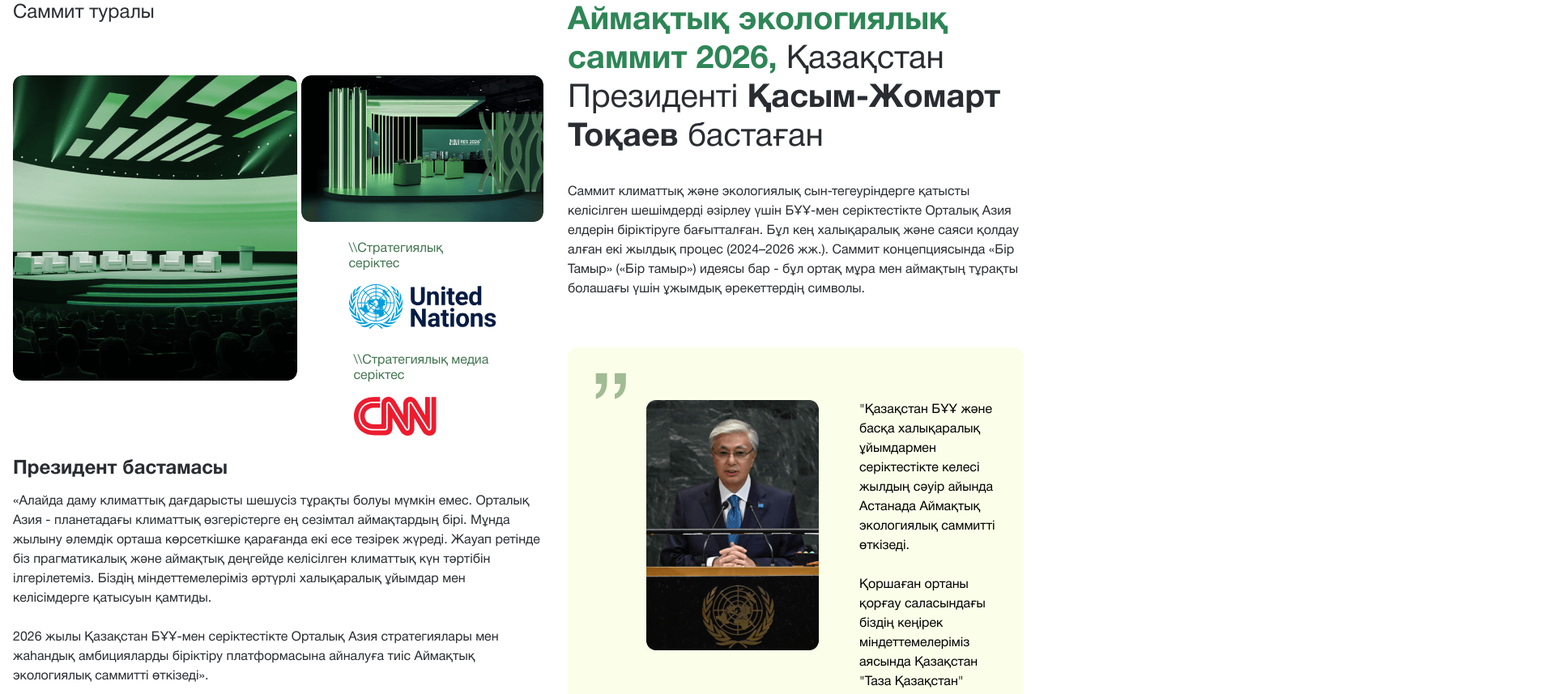
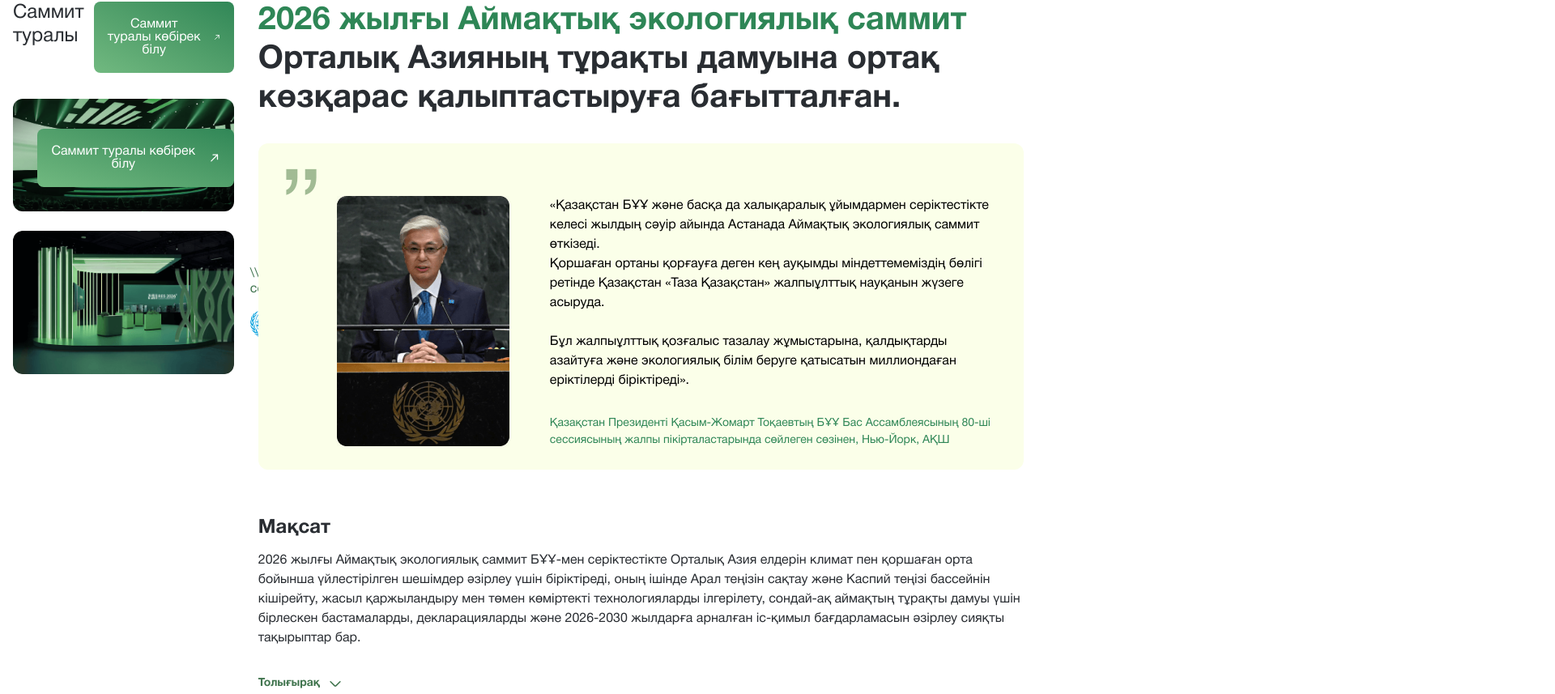
Before and after one commit to nurgeldiserikbay/res2026, a Next.js app: page /about in a window 1280 px wide. Shown: the part 1003-1860 px from the top of the page at 81% size, 1920 px wide, since content can reach past the window. Built offline with nearby package versions, Linux system fonts and the light colour scheme.

Commit message:
fix menu

```diff
--- a/messages/kk.json
+++ b/messages/kk.json
@@ -87,6 +87,8 @@
 		"gallery": "Галерея"
 	},
 	"labels": {
+		"readMore": "Толығырақ",
+		"hide": "Жасыру",
 		"pressSecretary": "Баспасөз хатшысы",
 		"summers": "жаз",
 		"winters": "Солтүстікте қыс",
@@ -106,7 +108,7 @@
 	},
 	"pages": {
 		"aboutSummit": {
-			"title": "<primary>Аймақтық экологиялық саммит 2026,</primary> Қазақстан Президенті <secondary>Қасым-Жомарт Тоқаев</secondary> бастаған",
+			"title": "<primary>2026 жылғы Аймақтық экологиялық саммит</primary> Орталық Азияның тұрақты дамуына ортақ көзқарас қалыптастыруға бағытталған.",
 			"text1": "Саммит климаттық және экологиялық сын-тегеуріндерге қатысты келісілген шешімдерді әзірлеу үшін БҰҰ-мен серіктестікте Орталық Азия елдерін біріктіруге бағытталған. Бұл кең халықаралық және саяси қолдау алған екі жылдық процес (2024–2026 жж.). Саммит концепциясында «Бір Тамыр» («Бір тамыр») идеясы бар - бұл ортақ мұра мен аймақтың тұрақты болашағы үшін ұжымдық әрекеттердің символы.",
 			"text2": "Біз инновациялар мен тұрақты даму ең маңызды басымдықтарға айналып жатқан дәуірде тұрмыз. Біздің саммитімізде сіз алдыңғы қатарлы идеялар мен шешімдердің әлемді жақсыға қалай өзгерте алатынын көре аласыз. Біз сіздерді осы қозғалыстың бір бөлігі болуға шақырамыз, бірге шабыттандыратын және мотивациялайтын болашақты құру үшін."
 		},
@@ -132,14 +134,14 @@
 		},
 		"about": {
 			"title": "Саммит туралы",
-			"presidentText": "\"Қазақстан БҰҰ және басқа халықаралық ұйымдармен серіктестікте келесі жылдың сәуір айында Астанада Аймақтық экологиялық саммитті өткізеді. \n\n Қоршаған ортаны қорғау саласындағы біздің кеңірек міндеттемелеріміз аясында Қазақстан \"Таза Қазақстан\" ұлттық кампаниясын жүзеге асыруда. \n\n Бұл ұлттық қозғалыс тазарту, қалдықтарды азайту және экологиялық білім беру акцияларына қатысатын миллиондаған еріктілерді біріктіреді\".",
+			"presidentText": "«Қазақстан БҰҰ және басқа да халықаралық ұйымдармен серіктестікте келесі жылдың сәуір айында Астанада Аймақтық экологиялық саммит өткізеді. \n Қоршаған ортаны қорғауға деген кең ауқымды міндеттемеміздің бөлігі ретінде Қазақстан «Таза Қазақстан» жалпыұлттық науқанын жүзеге асыруда. \n\n Бұл жалпыұлттық қозғалыс тазалау жұмыстарына, қалдықтарды азайтуға және экологиялық білім беруге қатысатын миллиондаған еріктілерді біріктіреді».",
 			"presidentInitiativeText": "«Алайда даму климаттық дағдарысты шешусіз тұрақты болуы мүмкін емес. Орталық Азия - планетадағы климаттық өзгерістерге ең сезімтал аймақтардың бірі. Мұнда жылыну әлемдік орташа көрсеткішке қарағанда екі есе тезірек жүреді. Жауап ретінде біз прагматикалық және аймақтық деңгейде келісілген климаттық күн тәртібін ілгерілетеміз. Біздің міндеттемелеріміз әртүрлі халықаралық ұйымдар мен келісімдерге қатысуын қамтиды. \n\n 2026 жылы Қазақстан БҰҰ-мен серіктестікте Орталық Азия стратегиялары мен жаһандық амбицияларды біріктіру платформасына айналуға тиіс Аймақтық экологиялық саммитті өткізеді».",
 			"moreAboutSummit": "Саммит туралы көбірек білу",
-			"presidentPosition": "Қазақстан Президенті Қасым-Жомарт Тоқаевтың БҰҰ Бас Ассамблеясының 80-сессиясының жалпы пікірталасындағы сөзінен",
+			"presidentPosition": "Қазақстан Президенті Қасым-Жомарт Тоқаевтың БҰҰ Бас Ассамблеясының 80-ші сессиясының жалпы пікірталастарында сөйлеген сөзінен, Нью-Йорк, АҚШ",
 			"text2": "Қазақстан Президенті Қасым-Жомарт Тоқаев бастаған Аймақтық экологиялық саммит 2026 климаттық және экологиялық сын-тегеуріндерге қатысты келісілген шешімдерді әзірлеу үшін БҰҰ-мен серіктестікте Орталық Азия елдерін біріктіруге бағытталған. Бұл кең халықаралық және саяси қолдау алған екі жылдық процес (2024–2026 жж.). Саммит концепциясында «Бір Тамыр» («Бір тамыр») идеясы бар - бұл ортақ мұра мен аймақтың тұрақты болашағы үшін ұжымдық әрекеттердің символы.",
 			"presidentInitiative": "Президент бастамасы",
 			"purpose": "Мақсат",
-			"text3": "БҰҰ-мен серіктестіктегі Аймақтық экологиялық саммит 2026 климат пен экология бойынша келісілген шешімдер үшін Орталық Азия елдерін біріктіреді, соның ішінде Аралды сақтау және Каспий су алабын азайту, «жасыл» қаржыландыруды ілгерілету, төмен көміртекті технологиялар және аймақтық тұрақтылықты нығайту, сондай-ақ аймақтың тұрақты дамуы үшін 2026–2030 жж. бірлескен бастамалар, декларациялар және іс-әрекет бағдарламасын қалыптастыру.",
+			"text3": "2026 жылғы Аймақтық экологиялық саммит БҰҰ-мен серіктестікте Орталық Азия елдерін климат пен қоршаған орта бойынша үйлестірілген шешімдер әзірлеу үшін біріктіреді, оның ішінде Арал теңізін сақтау және Каспий теңізі бассейнін кішірейту, жасыл қаржыландыру мен төмен көміртекті технологияларды ілгерілету, сондай-ақ аймақтың тұрақты дамуы үшін бірлескен бастамаларды, декларацияларды және 2026-2030 жылдарға арналған іс-қимыл бағдарламасын әзірлеу сияқты тақырыптар бар.",
 			"aboutText1": "Аймақтық экологиялық саммит 2026 Қазақстан Республикасының Президенті Қасым-Жомарт Тоқаев бастаған және БҰҰ-мен серіктестікте климаттың өзгеруіне қарсы күресу бойынша жалпы шешімдерді әзірлеу үшін Орталық Азия елдерін біріктіруге бағытталған. Бұл жай ғана кездесу емес - бұл 2024 жылы басталып, 2026 жылы келісілген экологиялық бастамалар мен аймақтық әрекеттесу механизмдері ұсынылатын жоғары деңгейлі Саммитпен аяқталатын екі жылдық дайындық процесі.",
 			"aboutText2": "Саммит БҰҰ, үш Рио конвенциясының хатшылықтары (БҰҰ климаттың өзгеруі туралы Рамалық конвенциясы (БҰҰ РКИК), БҰҰ биологиялық әртүрлілік туралы конвенциясы (КБР) және БҰҰ шөлейттенуге қарсы күрес туралы конвенциясы (КБО)), БҰҰ ЕЭК, БҰҰ ӘРБ, БҰҰ-Хабитат, ЮНЕП, ЮНИСЕФ, ЮНФПА, ФАО, ЮНЕСКО, ЮНИДО, ВМО, МОТ, ОЭСР, МЭА, ИРЕНА, АБР, ВБ, IMWI, SWITCH-Asia және басқа ұйымдарды қоса алғанда, халықаралық серіктестердің кең қолдауына ие болды. Атап айтқанда, Біріккен Ұлттар Ұйымы 2023 жылдың 19 желтоқсанындағы БҰҰ Бас Ассамблеясының 78/147 резолюциясында «Экологиялық сын-тегеуріндер алдындағы Орталық Азия: тұрақты даму және гүлдену үшін аймақтық ынтымақтастықты нығайту» деген қолдауын білдірді.",
 			"aboutText3": "Бастамаға қолдау сондай-ақ мемлекет басшылары деңгейіндегі бірқатар маңызды саяси құжаттарда бекітілді:",
--- a/src/app/[locale]/globals.css
+++ b/src/app/[locale]/globals.css
@@ -32,6 +32,10 @@
 	background: var(--color-white);
 	overflow-x: hidden;
 	scroll-behavior: smooth;
+}
+
+body {
+	overflow-x: hidden;
 }
 
 @keyframes dropdownIn {
--- a/src/widgets/aboutSummit/ui/AboutSummit.tsx
+++ b/src/widgets/aboutSummit/ui/AboutSummit.tsx
@@ -1,7 +1,8 @@
 import Image from 'next/image'
 import { useTranslations } from 'next-intl'
-import { useRef } from 'react'
+import { useRef, useState } from 'react'
 
+import { IconArrowDown } from '@/shared/icons/IconArrowDown'
 import { useAnimSlide } from '@/shared/lib/gsap/useAnimSlide'
 import { ButtonDefault } from '@/shared/ui/button/ButtonDefault'
 import { Container } from '@/shared/ui/container/container'
@@ -38,38 +39,50 @@
 	const AboutSummitPurposeRef = useRef<HTMLDivElement>(null)
 	useAnimSlide(AboutSummitPurposeRef, { y: 90, delay: 0.45 })
 
+	const [isOpen, setIsOpen] = useState(false)
+
 	return (
 		<section className="3xl:py-[100px] bg-white py-[50px] md:py-[60px] 2xl:py-[80px]">
 			<Container className="flex flex-wrap-reverse items-start justify-between gap-[30px] xl:flex-nowrap">
-				<div className="grow xl:max-w-[721px]">
+				<div className="grow xl:max-w-[713px]">
+					<div className="mb-[32px] flex items-start justify-between">
 						<div
 							ref={AboutSummitRef}
-						className="font-regular text-text mb-[62px] hidden -translate-x-90 text-[24px] leading-[1.2] opacity-0 xl:block"
+							className="font-regular text-text hidden -translate-x-90 text-[24px] leading-[1.2] opacity-0 xl:block"
 						>
 							{t(`titles.aboutSummit`)}
 						</div>
-
-					<div className="xs:flex-row mb-[22px] flex max-w-[655px] flex-col items-start justify-between gap-[5px]">
+						<ButtonDefault
+							ref={AboutSummitButtonRef as React.RefObject<HTMLButtonElement>}
+							className="translate-y-90 opacity-0"
+						>
+							{t('pages.about.moreAboutSummit')}
+						</ButtonDefault>
+					</div>
+					<div className="w-full">
+						<div className="relative mb-[24px] max-w-full">
 							<Image
 								ref={AboutSummitImg1Ref}
 								src="/imgs/about-img-1.png"
 								alt="About Summit"
-							width={351}
-							height={377}
-							className="ax-w-full block translate-y-90 rounded-[12px] opacity-0 sm:max-w-[351px]"
+								width={713}
+								height={363}
+								className="block max-w-full translate-y-90 rounded-[12px] opacity-0"
 							/>
-						<div className="flex flex-col items-center justify-between">
+							<ButtonDefault className="!absolute bottom-[30px] left-[30px] z-1">{t('pages.about.moreAboutSummit')}</ButtonDefault>
+						</div>
+						<div className="flex items-center justify-between gap-[20px]">
 							<Image
 								ref={AboutSummitImg2Ref}
 								src="/imgs/about-img-2.png"
 								alt="About Summit 2"
-								width={299}
-								height={181}
-								className="mb-[24px] block max-w-full translate-y-[120px] rounded-[12px] opacity-0 sm:max-w-[299px]"
+								width={288}
+								height={187}
+								className="block translate-y-[120px] rounded-[12px] opacity-0"
 							/>
 							<div
 								ref={AboutSummitImg3Ref}
-								className="font-regular text-secondary mb-[30px] max-w-[197px] translate-y-90 text-left text-[16px] leading-[1.2] opacity-0"
+								className="font-regular text-secondary max-w-[181px] translate-y-90 text-left text-[16px] leading-[1.2] opacity-0"
 							>
 								<div className="mb-[15px] max-w-[170px]">\\{t('titles.strategicPartner')}</div>
 								<Image
@@ -82,7 +95,7 @@
 							</div>
 							<div
 								ref={AboutSummitImg4Ref}
-								className="font-regular text-secondary max-w-[197px] translate-y-90 text-left text-[16px] leading-[1.2] opacity-0"
+								className="font-regular text-secondary max-w-[170px] translate-y-90 text-left text-[16px] leading-[1.2] opacity-0"
 							>
 								<div className="mb-[15px] max-w-[170px]">\\{t('titles.strategicMediaPartner')}</div>
 								<Image
@@ -95,46 +108,20 @@
 							</div>
 						</div>
 					</div>
-
-					<div className="mb-[60px]">
-						<h3
-							ref={AboutSummitPresidentInitiativeRef}
-							className="text-text mb-[10px] translate-y-90 text-[24px] leading-normal font-bold opacity-0"
-						>
-							{t(`pages.about.presidentInitiative`)}
-						</h3>
-						<p
-							ref={AboutSummitPresidentTextRef}
-							className="text-text mb-[55px] translate-y-90 text-[16px] leading-normal font-normal whitespace-pre-line opacity-0"
-						>
-							{t(`pages.about.presidentInitiativeText`)}
-						</p>
-						<ButtonDefault
-							ref={AboutSummitButtonRef as React.RefObject<HTMLButtonElement>}
-							className="translate-y-90 opacity-0"
-						>
-							{t('pages.about.moreAboutSummit')}
-						</ButtonDefault>
-					</div>
 				</div>
 
 				<div className="flex grow flex-col justify-start xl:max-w-[1025px]">
 					<div className="font-regular text-text mb-[30px] block text-[24px] leading-[1.2] xl:hidden">{t(`titles.aboutSummit`)}</div>
+
 					<div
 						ref={AboutSummitTitleRef}
-						className="font-regular 3xl:text-[48px] mb-[31px] translate-x-90 self-end text-[24px] leading-[1.2] opacity-0 md:text-[32px] lg:text-[36px] xl:text-[40px] 2xl:text-[44px]"
+						className="3xl:text-[40px] mb-[31px] translate-x-90 self-end text-[24px] leading-[1.2] font-bold opacity-0 md:text-[32px] lg:text-[36px] xl:text-[40px] 2xl:mb-[60px] 2xl:text-[44px]"
 					>
 						{t.rich('pages.aboutSummit.title', {
 							primary: (chunks) => <span className="text-primary font-bold">{chunks}</span>,
 							secondary: (chunks) => <span className="text-text font-bold">{chunks}</span>,
 						})}
 					</div>
-					<p
-						ref={AboutSummitText1Ref}
-						className="font-regular text-text mb-[60px] translate-y-90 text-left text-[16px] leading-normal opacity-0"
-					>
-						{t(`pages.aboutSummit.text1`)}
-					</p>
 
 					<div
 						ref={AboutSummitQuoteRef}
@@ -154,19 +141,12 @@
 								<div className="font-regular relative z-1 mb-[30px] text-[16px] leading-normal whitespace-pre-line text-black">
 									{t('pages.about.presidentText')}
 								</div>
-								<div className="text-primary max-w-[312px] text-[14px] leading-normal">{t('pages.about.presidentPosition')}</div>
+								<div className="text-primary text-[14px] leading-normal">{t('pages.about.presidentPosition')}</div>
 							</div>
 						</div>
-						<Image
-							ref={AboutSummitMapRef}
-							className="absolute top-[65%] left-[65%] block min-h-[435px] min-w-[1014px] translate-x-90 opacity-0"
-							src="/imgs/kz-map.svg"
-							alt="KZ Map"
-							width={1014}
-							height={435}
-						/>
 					</div>
 
+					<div className="relative pb-[54px]">
 						<div
 							ref={AboutSummitPurposeRef}
 							className="translate-y-90 opacity-0"
@@ -174,6 +154,42 @@
 							<h3 className="text-text mb-[10px] text-[24px] leading-normal font-bold">{t(`pages.about.purpose`)}</h3>
 							<p className="font-regular text-text text-left text-[16px] leading-normal">{t(`pages.about.text3`)}</p>
 						</div>
+
+						{isOpen && (
+							<div className="mt-[60px]">
+								<h3 className="text-text mb-[10px] text-[24px] leading-normal font-bold">{t(`pages.about.presidentInitiative`)}</h3>
+								<p className="text-text text-[16px] leading-normal font-normal whitespace-pre-line">
+									{t(`pages.about.presidentInitiativeText`)}
+								</p>
+							</div>
+						)}
+
+						{/* <p
+							ref={AboutSummitText1Ref}
+							className="font-regular text-text mb-[60px] translate-y-90 text-left text-[16px] leading-normal opacity-0"
+						>
+							{t(`pages.aboutSummit.text1`)}
+						</p> */}
+
+						<button
+							onClick={() => setIsOpen(!isOpen)}
+							className="text-secondary absolute bottom-0 left-0 flex cursor-pointer items-center gap-[10px] text-[14px] leading-normal font-bold"
+						>
+							<span>{isOpen ? t('labels.hide') : t('labels.readMore')}</span>
+							<IconArrowDown
+								className={[`text-secondary block h-[18px] w-[18px] transition-transform duration-300`, isOpen && 'rotate-180'].join(' ')}
+							/>
+						</button>
+					</div>
+
+					{/* <Image
+						ref={AboutSummitMapRef}
+						className="absolute top-[65%] left-[65%] block min-h-[435px] min-w-[1014px] translate-x-90 opacity-0"
+						src="/imgs/kz-map.svg"
+						alt="KZ Map"
+						width={1014}
+						height={435}
+					/> */}
 				</div>
 			</Container>
 		</section>
```
Also changed, not shown: messages/en.json (+6 -4 lines), messages/ru.json (+6 -4 lines), public/imgs/about-img-1.png, public/imgs/about-img-2.png. Lines whose indentation alone changed are shown as unchanged.
